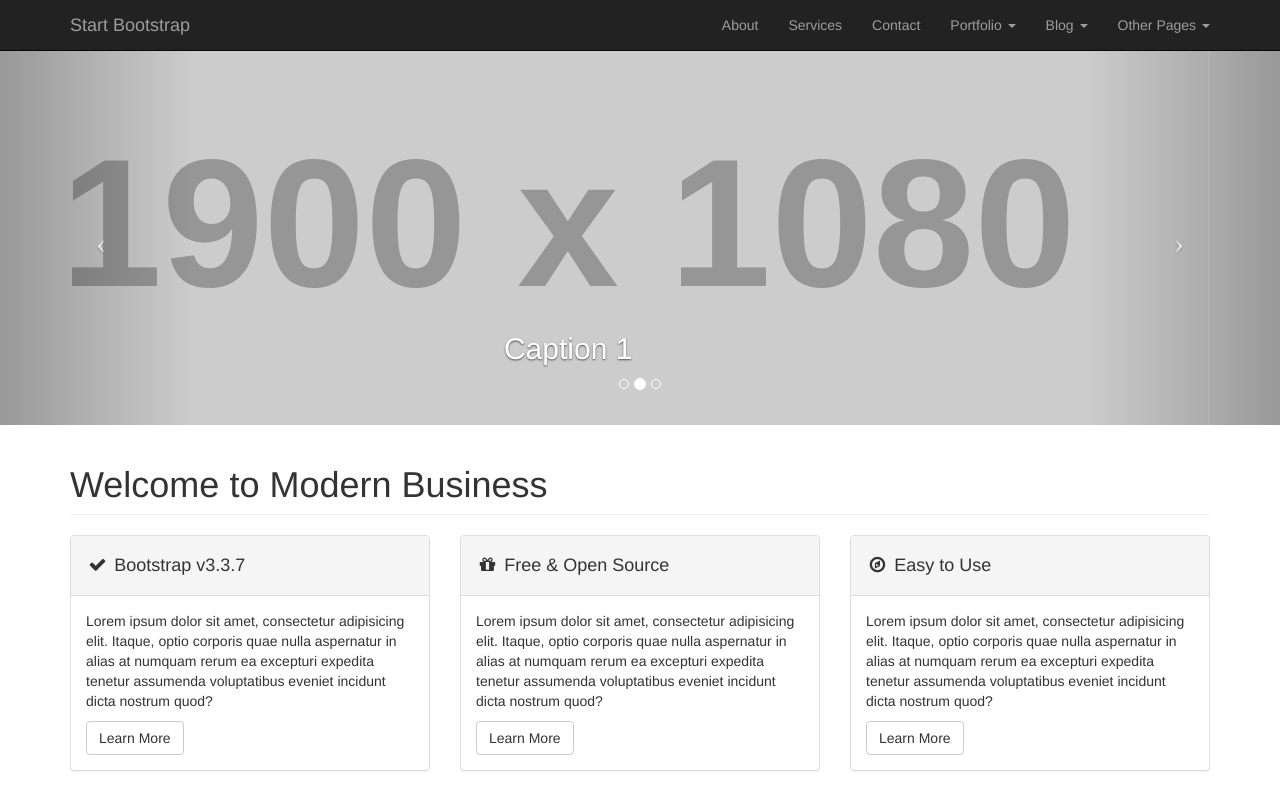
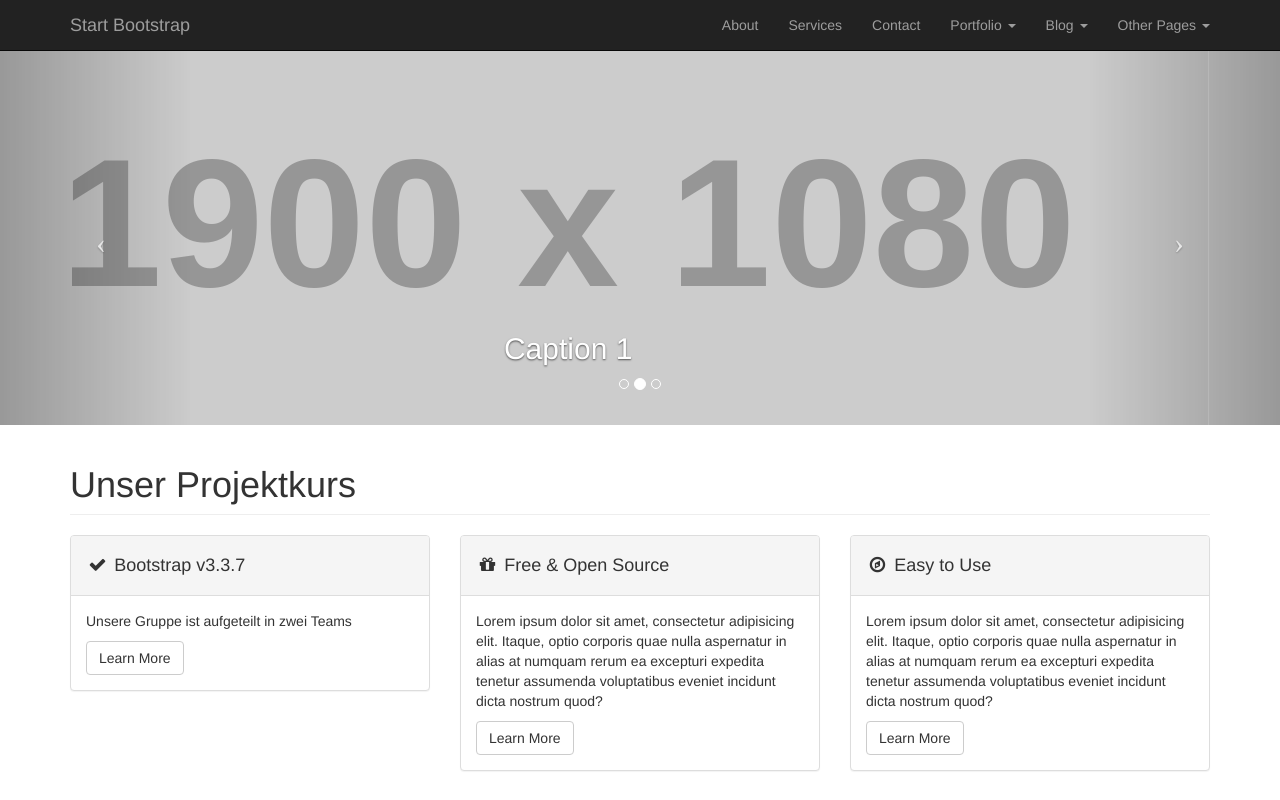
Before and after one commit to fabianhylla/MeineWebseite, a plain HTML site: page index.html in a window 1280 px wide. Shown: the top 800 px of the page. Drawn offline with Linux system fonts and the light colour scheme; placeholder pictures from the web are drawn by us.

Commit message:
Linker Panel
Unsere Gruppe ist aufgeteilt in zwei Teams

```diff
--- a/index.html
+++ b/index.html
@@ -164,7 +164,7 @@
         <div class="row">
             <div class="col-lg-12">
                 <h1 class="page-header">
-                    Welcome to Modern Business
+                    Unser Projektkurs
                 </h1>
             </div>
             <div class="col-md-4">
@@ -173,7 +173,7 @@
                         <h4><i class="fa fa-fw fa-check"></i> Bootstrap v3.3.7</h4>
                     </div>
                     <div class="panel-body">
-                        <p>Lorem ipsum dolor sit amet, consectetur adipisicing elit. Itaque, optio corporis quae nulla aspernatur in alias at numquam rerum ea excepturi expedita tenetur assumenda voluptatibus eveniet incidunt dicta nostrum quod?</p>
+                        <p>Unsere Gruppe ist aufgeteilt in zwei Teams</p>
                         <a href="#" class="btn btn-default">Learn More</a>
                     </div>
                 </div>
```
